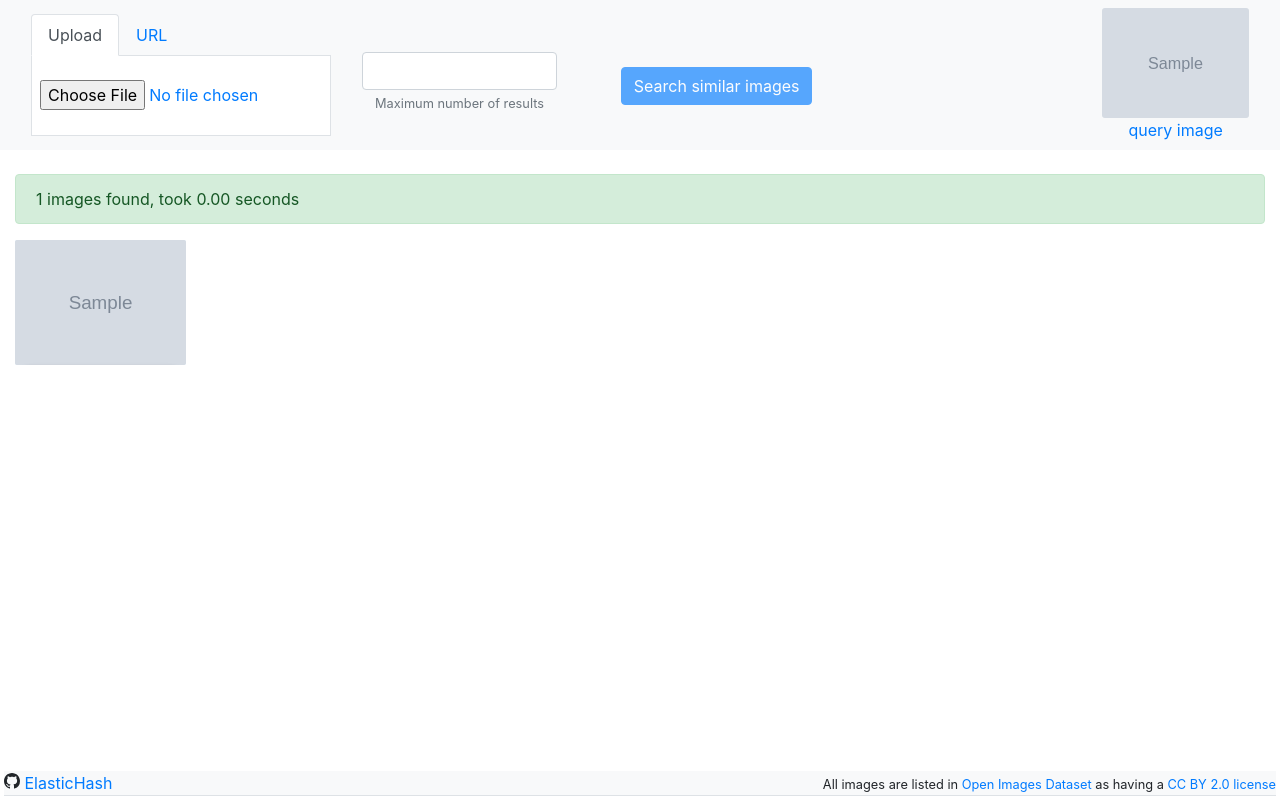
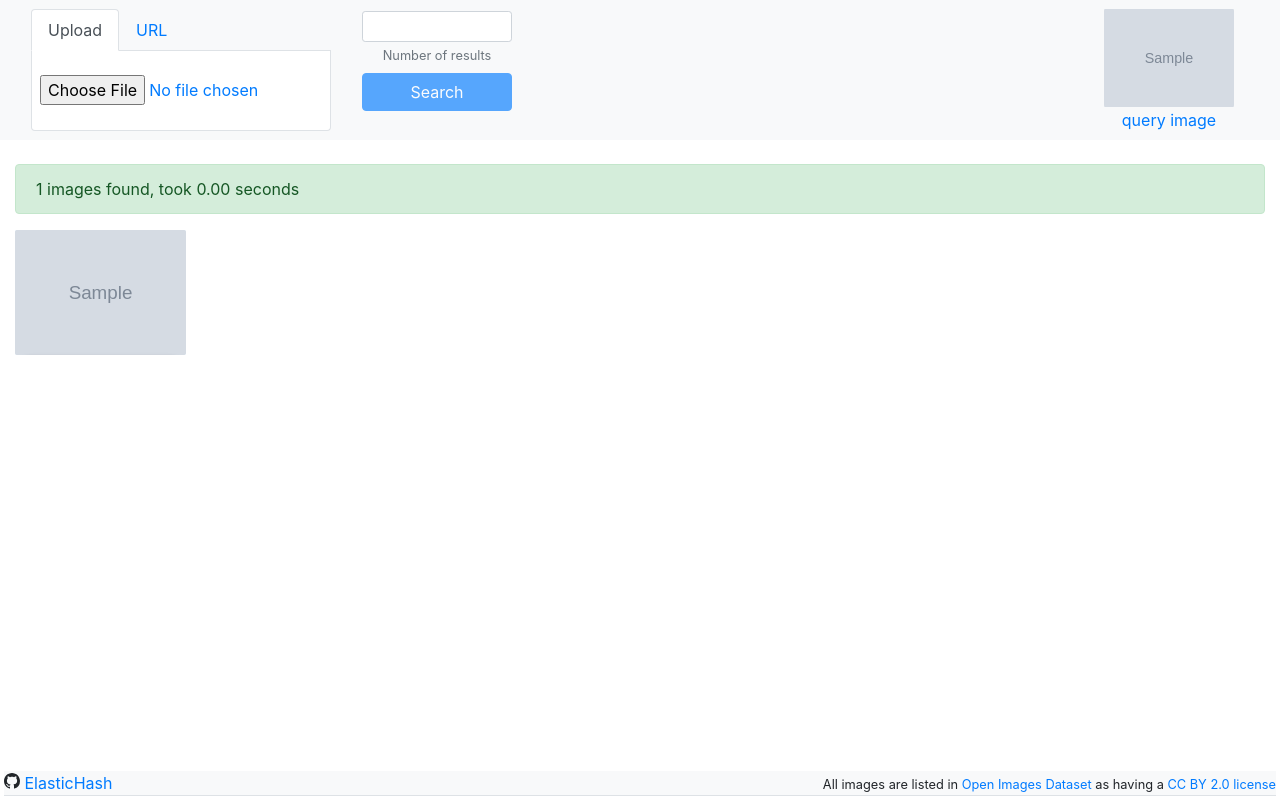
Before and after one commit to umr-ds/ElasticHash, a Flask app: template dh/app/templates/index.html in a window 1280 px wide. Run offline with Flask 2, Linux system fonts and the light colour scheme; the template is opened without the code that fills it: most values are stand-ins (such as "Sample title", 1, 10 or a date in 2020); grey boxes marked "Sample" are stand-in pictures; some libraries are stand-ins or nearby versions.

Commit message:
layout fixed

```diff
--- a/dh/app/static/additional.css
+++ b/dh/app/static/additional.css
@@ -11,12 +11,15 @@
     border-bottom-color: rgb(222, 226, 230);
     border-bottom-style: solid;
     border-bottom-width: 1px;
+    border-bottom-left-radius: 4px;
+    border-bottom-right-radius: 4px
 }
 
 .queryimage {
-    height: 110px;
-    max-width: 300px;
     border-radius: 3px;
+    width: 130px;
+    height: 100px;
+    object-fit: scale-down;
 }
 
 .natural-gallery-js .figure {
--- a/dh/app/templates/base.html
+++ b/dh/app/templates/base.html
@@ -38,7 +38,7 @@
             <div class="container-fluid text-primary">
                 <div class="row">
                     <div class="col">
-                        <div class="nav nav-tabs" id="nav-tab" role="tablist">
+                        <div class="nav nav-tabs" id="nav-tab float-left" role="tablist">
                             <a class="nav-item nav-link active" id="nav-upload-tab" data-toggle="tab" href="#nav-upload"
                                role="tab"
                                aria-controls="nav-upload" aria-selected="true" onclick="switchUseURL()">Upload</a>
@@ -64,26 +64,18 @@
                         </div>
                     </div>
                 </div>
-                <div class="col text-center">
-                    <div class="form-group mx-sm-3 mb-2 text-center"><br/>
-                        <input type="number" class="form-control" name="maxResults" aria-describedby="maxResultsHelp"
+                <div class="col">
+                    <div class="form-group mx-sm-3 mb-3 text-center" style="width: 150px;">
+                        <input type="number" class="form-control form-control-sm" name="maxResults" aria-describedby="maxResultsHelp"
                                value="{{ max_results }}" width="5">
-                        <small id="maxResultsHelp" class="form-text text-muted w-10">Maximum number of results</small>
+                        <small id="maxResultsHelp" class="form-text text-muted">Number of results</small>
+                        <button type="submit" class="btn btn-primary align-text-bottom w-100 mt-2"" id="searchbutton" disabled>Search
+                    </button>
                     </div>
                 </div>
-
-                <div class="col text-center"><br/>
-                    <button type="submit" class="btn btn-primary align-text-bottom" id="searchbutton" disabled>Search
-                        similar images
-                    </button>
-                </div>
-                <div class="col">
-
-
-                </div>
-                <div class="text-right w-150">
+                <div class="col text-right">
                     {% if query_image %}
-                        <div class="querycontainer">
+                        <div class="querycontainer float-right">
                             <img class="queryimage" id="queryimage" src="{{ query_image }}"/>
                             <div class="querytext">query image</div>
                         </div>
@@ -134,20 +126,17 @@
             // hover, always and never
             showLabels: 'hover',
 
-            // enable lightbox
             lightbox: true,
 
-            // photosipw options
             photoSwipeOptions: null,
 
             // the number of rows to display when gallery initialises
             minRowsAtStart: 4,
 
-            // is selectable?
             selectable: false,
 
             // the distance from the bottom of the gallery to offset the detection of the scroll event.
-            infiniteScrollOffset: 0
+            infiniteScrollOffset: -125
         };
 
         function getGallery(galleryElement, photoswipeRef) {
@@ -166,13 +155,13 @@
 </main>
 <footer class="footer fixed-bottom bg-light border-bottom ml-1 mt-1 mr-1 mb-1">
     <div class="d-flex">
-        <div>
+        <span style="white-space: nowrap; overflow: hidden;">
             <svg xmlns="http://www.w3.org/2000/svg" width="16" height="16" fill="currentColor" class="bi bi-github"
                  viewBox="0 0 16 16">
                 <path d="M8 0C3.58 0 0 3.58 0 8c0 3.54 2.29 6.53 5.47 7.59.4.07.55-.17.55-.38 0-.19-.01-.82-.01-1.49-2.01.37-2.53-.49-2.69-.94-.09-.23-.48-.94-.82-1.13-.28-.15-.68-.52-.01-.53.63-.01 1.08.58 1.23.82.72 1.21 1.87.87 2.33.66.07-.52.28-.87.51-1.07-1.78-.2-3.64-.89-3.64-3.95 0-.87.31-1.59.82-2.15-.08-.2-.36-1.02.08-2.12 0 0 .67-.21 2.2.82.64-.18 1.32-.27 2-.27.68 0 1.36.09 2 .27 1.53-1.04 2.2-.82 2.2-.82.44 1.1.16 1.92.08 2.12.51.56.82 1.27.82 2.15 0 3.07-1.87 3.75-3.65 3.95.29.25.54.73.54 1.48 0 1.07-.01 1.93-.01 2.2 0 .21.15.46.55.38A8.012 8.012 0 0 0 16 8c0-4.42-3.58-8-8-8z"></path>
             </svg>
             <a href="https://github.com/umr-ds/ElasticHash/">ElasticHash</a>
-        </div>
+        </span>
         <div class="ml-auto">
             <span class="small">All images are listed in <a
                     href=https://storage.googleapis.com/openimages/web/index.html>Open Images Dataset</a> as having a <a
```
Also changed, not shown: dh/app/templates/index.html (+20 -11 lines), dh/tools/import_csv.py (+6 -4 lines), 1 other file.
